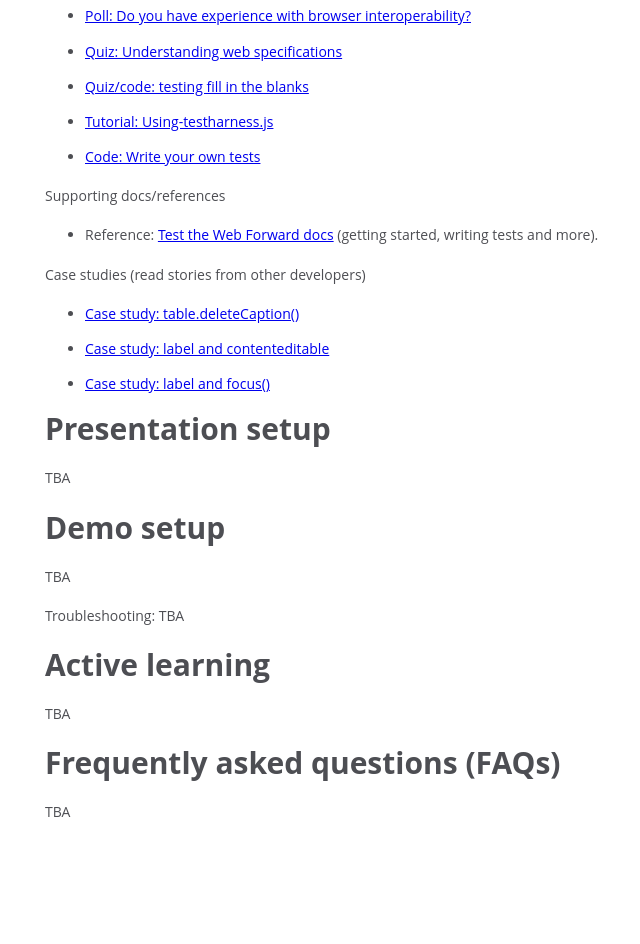
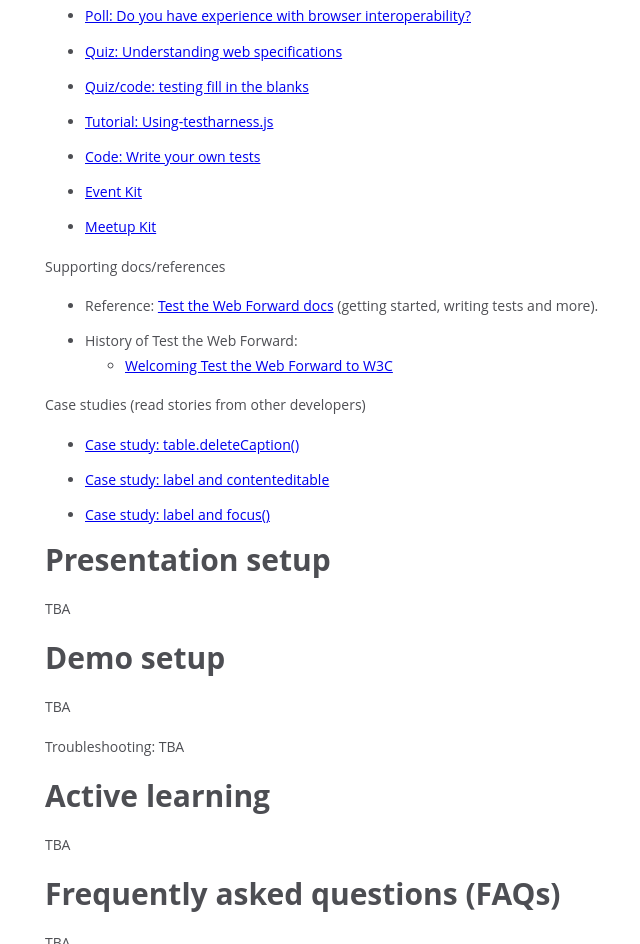
Before and after one commit to bboyle/testtwf-content-kit, a website: page index.html in a window 1280 px wide. Shown: the part 1200-2144 px from the top of the page, without its empty margins (245-885 px from the left). Before the commit the page ends 2048 px from the top, so only its background shows below. Drawn offline with Linux system fonts and the light colour scheme.

Commit message:
add links to test the web forward resources
- link to history post about Test TWF startup
- links to Event kit and Meetup kit

```diff
--- a/index.html
+++ b/index.html
@@ -66,12 +66,18 @@
 		<li><a href="http://codepen.io/bboyle/pen/ZGjdKY?editors=101">Quiz/code: testing fill in the blanks</a></li>
 		<li><a href="http://darobin.github.io/test-harness-tutorial/docs/using-testharness.html">Tutorial: Using-testharness.js</a></li>
 		<li><a href="http://codepen.io/bboyle/pen/epmJpO?editors=101">Code: Write your own tests</a></li>
+		<li><a href="http://testthewebforward.org/events/kits/event-kit.html">Event Kit</a></li>
+		<li><a href="http://testthewebforward.org/events/kits/meetup-kit.html">Meetup Kit</a></li>
 	</ul>
 
 	<p>Supporting docs/references</p>
 
 	<ul>
 		<li>Reference: <a href="http://testthewebforward.org/docs/">Test the Web Forward docs</a> (getting started, writing tests and more).</li>
+		<li>History of Test the Web Forward:
+			<ul>
+				<li><a href="http://www.w3.org/blog/2013/10/welcoming-testtwf-to-w3c/">Welcoming Test the Web Forward to W3C</a></li>
+			</ul></li>
 	</ul>
 
 	<p>Case studies (read stories from other developers)</p>
```
